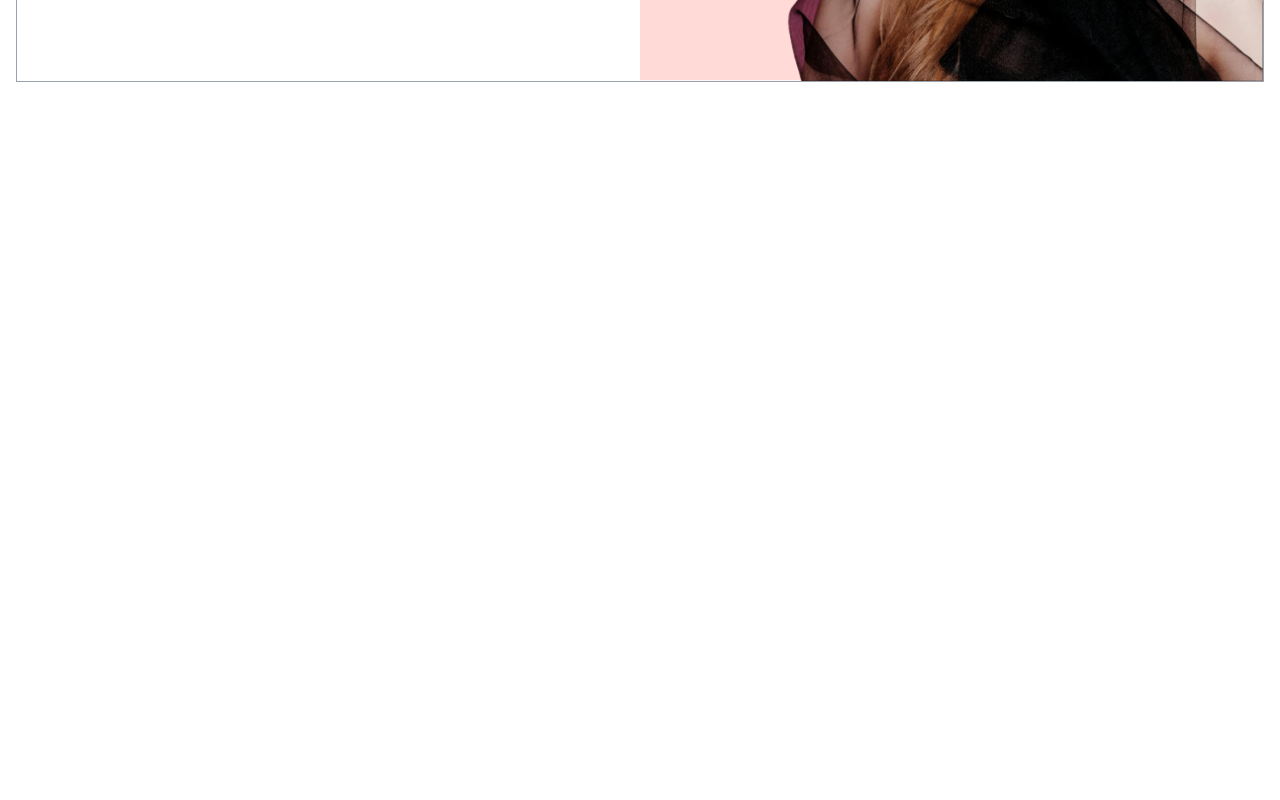
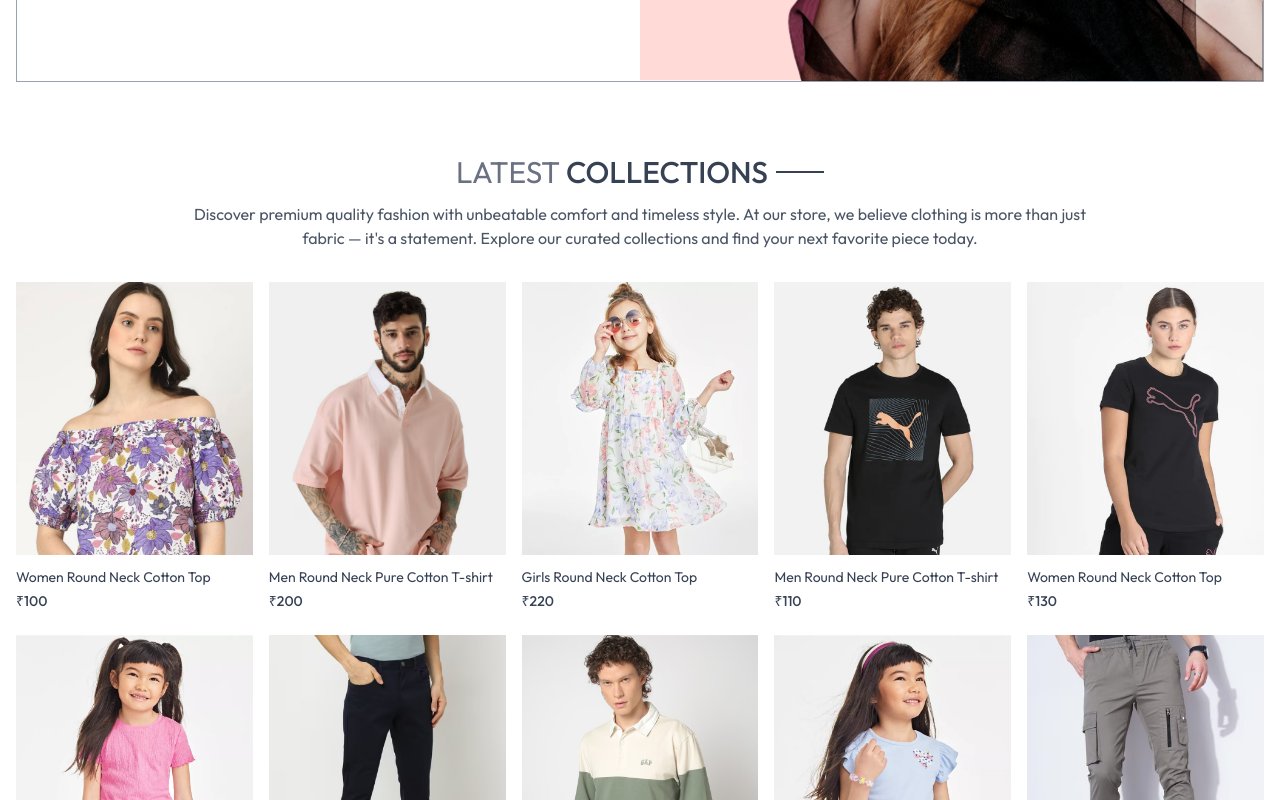
Before and after one commit to Smrd1104/mens-wear, a React (Vite) app in the folder frontend/: page / in a window 1280 px wide. Shown: the part 500-1300 px from the top of the page. Before the commit the page ends 800 px from the top, so only its background shows below. Built offline with nearby package versions, Linux system fonts and the light colour scheme.

Commit message:
latest collection created

```diff
--- /dev/null
+++ b/frontend/src/components/LatestCollection.jsx
@@ -0,0 +1,36 @@
+import React, { useContext, useEffect, useState } from 'react'
+import { ShopContext } from "../context/ShopContext"
+import Title from "../components/Title"
+import ProductItem from './ProductItem'
+const LatestCollection = () => {
+
+    const { products } = useContext(ShopContext)
+    const [latestProducts, setLatestProducts] = useState([])
+
+    useEffect(() => {
+        setLatestProducts(products.slice(0, 10))
+    }, [])
+
+    return (
+        <div className='my-10'>
+            <div className='text-center py-8 text-3xl'>
+                <Title text1={'LATEST'} text2={'COLLECTIONS'} />
+                <p className='w-3/4 m-auto text-xs sm:text-sm md:text-base text-gray-600'>  Discover premium quality fashion with unbeatable comfort and timeless style. At our store, we believe clothing is more than just fabric — it's a statement. Explore our curated collections and find your next favorite piece today.
+                </p>
+            </div>
+
+            {/* rendering products */}
+            <div className='grid grid-cols-2 sm:grid-cols-3 md:grid-cols-4 lg:grid-cols-5 gap-4 gap-y-6 '>
+
+                {
+                    latestProducts.map((item, index) => (
+                        <ProductItem key={index} id={item._id} image={item.image} name={item.name} price={item.price} />
+                    ))
+                }
+            </div>
+
+        </div>
+    )
+}
+
+export default LatestCollection
--- a/frontend/src/components/Navbar.jsx
+++ b/frontend/src/components/Navbar.jsx
@@ -7,13 +7,14 @@
   const [visible, setVisible] = useState(false)
   return (
     <div className="flex items-center justify-between py-5 font-medium">
-      <img src={assets.logo} alt="Logo" className="w-36" />
+      <Link to="/"> <img src={assets.logo} alt="Logo" className="w-36 " /></Link>
+
 
       <ul className="hidden sm:flex gap-5 text-sm text-gray-700">
         <NavLink
           to="/"
           className={({ isActive }) =>
-            `flex flex-col items-center gap-1 ${isActive ? "active" : ""}`
+            `flex flex-col items-center gap-1  ${isActive ? "active" : ""}`
           }
         >
           <p className="uppercase">Home</p>
--- /dev/null
+++ b/frontend/src/components/ProductItem.jsx
@@ -0,0 +1,33 @@
+import React, { useContext } from "react";
+import { ShopContext } from "../context/ShopContext";
+import { Link } from "react-router-dom";
+
+const ProductItem = ({ id, image, name, price }) => {
+    const { currency } = useContext(ShopContext);
+
+    const displayImage =
+        Array.isArray(image) && image.length > 0
+            ? image[0]
+            : "/fallback.jpg"; // Use a default image if not available
+
+    return (
+        <div>
+            <Link to={`/product/${id}`} className="text-gray-700 cursor-pointer">
+                <div className="overflow-hidden">
+                    <img
+                        src={displayImage}
+                        alt={name}
+                        className="hover:scale-110 transition-all ease-in-out"
+                    />
+                </div>
+                <p className="pt-3 pb-1 text-sm">{name}</p>
+                <p className="text-sm font-medium">
+                    {currency}
+                    {price}
+                </p>
+            </Link>
+        </div>
+    );
+};
+
+export default ProductItem;
--- /dev/null
+++ b/frontend/src/components/Title.jsx
@@ -0,0 +1,12 @@
+import React from 'react'
+
+const Title = ({ text1, text2 }) => {
+    return (
+        <div className='inline-flex gap-2 items-center mb-3'>
+            <p className='text-gray-500'>{text1} <span className='text-gray-700 font-medium'>{text2}</span></p>
+            <p className='w-8 sm:w-12 h-1 sm:h-[2px] bg-gray-700'></p>
+        </div>
+    )
+}
+
+export default Title
--- a/frontend/src/context/ShopContext.jsx
+++ b/frontend/src/context/ShopContext.jsx
@@ -1,22 +1,26 @@
+// src/context/ShopContext.jsx
 import { createContext } from "react";
-import { products } from "../assets/frontend_assets/assets"
+import { products } from "../assets/frontend_assets/assets";
+
+// Create context
 export const ShopContext = createContext();
 
-const ShopContextProvider = (props) => {
+// Provider component
+const ShopContextProvider = ({ children }) => {
+  const currency = "₹";
+  const deliver_fee = 10;
 
-    const currency = '₹';
-    const deliver_fee = 10;
+  const value = {
+    products,
+    currency,
+    deliver_fee,
+  };
 
+  return (
+    <ShopContext.Provider value={value}>
+      {children}
+    </ShopContext.Provider>
+  );
+};
 
-    const value = {
-        products, currency, deliver_fee
-    }
-
-    return (
-        <ShopContext.Provider value={value}>
-            {props.children}
-        </ShopContext.Provider>
-    )
-}
-
-export default ShopContextProvider
+export default ShopContextProvider;
--- a/frontend/src/index.css
+++ b/frontend/src/index.css
@@ -25,3 +25,12 @@
 .active .underline-indicator {
   display: block;
 }
+
+@media (max-width: 640px) {
+  .active .underline-indicator {
+    background-color: black !important;
+    /* override Tailwind gray-700 */
+    height: 2px;
+    width: 60%;
+  }
+}
--- a/frontend/src/main.jsx
+++ b/frontend/src/main.jsx
@@ -3,11 +3,15 @@
 import { BrowserRouter } from 'react-router-dom';
 import App from './App.jsx';
 import './index.css';
+import ShopContextProvider from './context/ShopContext.jsx';
 
 ReactDOM.createRoot(document.getElementById('root')).render(
   <React.StrictMode>
     <BrowserRouter>
-      <App />
+      <ShopContextProvider>
+        <App />
+      </ShopContextProvider>
+
     </BrowserRouter>
   </React.StrictMode>
 );
--- a/frontend/src/pages/Home.jsx
+++ b/frontend/src/pages/Home.jsx
@@ -1,10 +1,11 @@
-import React from 'react'
 import Hero from '../components/Hero'
+import LatestCollection from '../components/LatestCollection'
 
 const Home = () => {
     return (
         <div>
             <Hero />
+            <LatestCollection />
         </div>
     )
 }
```
